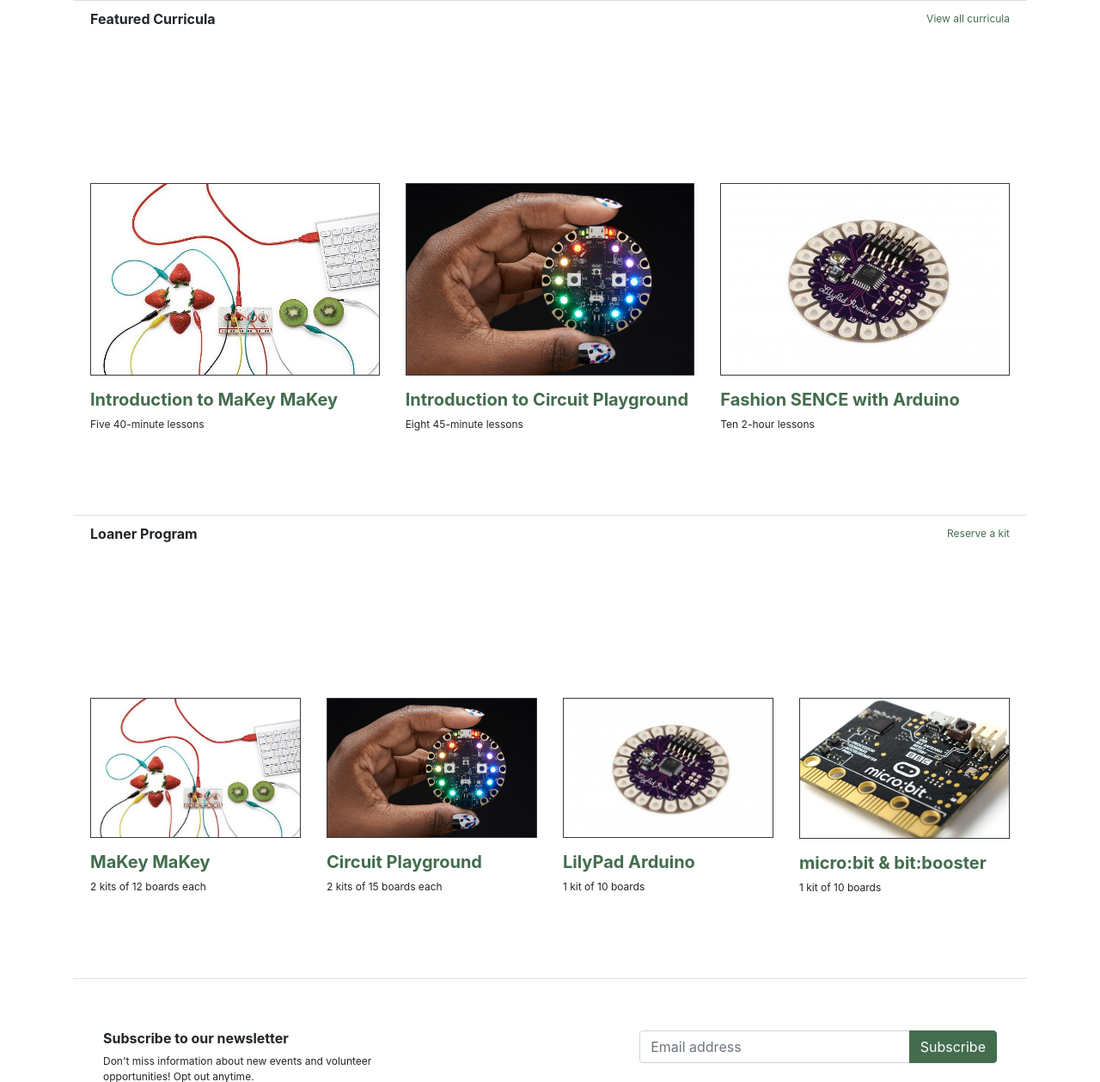
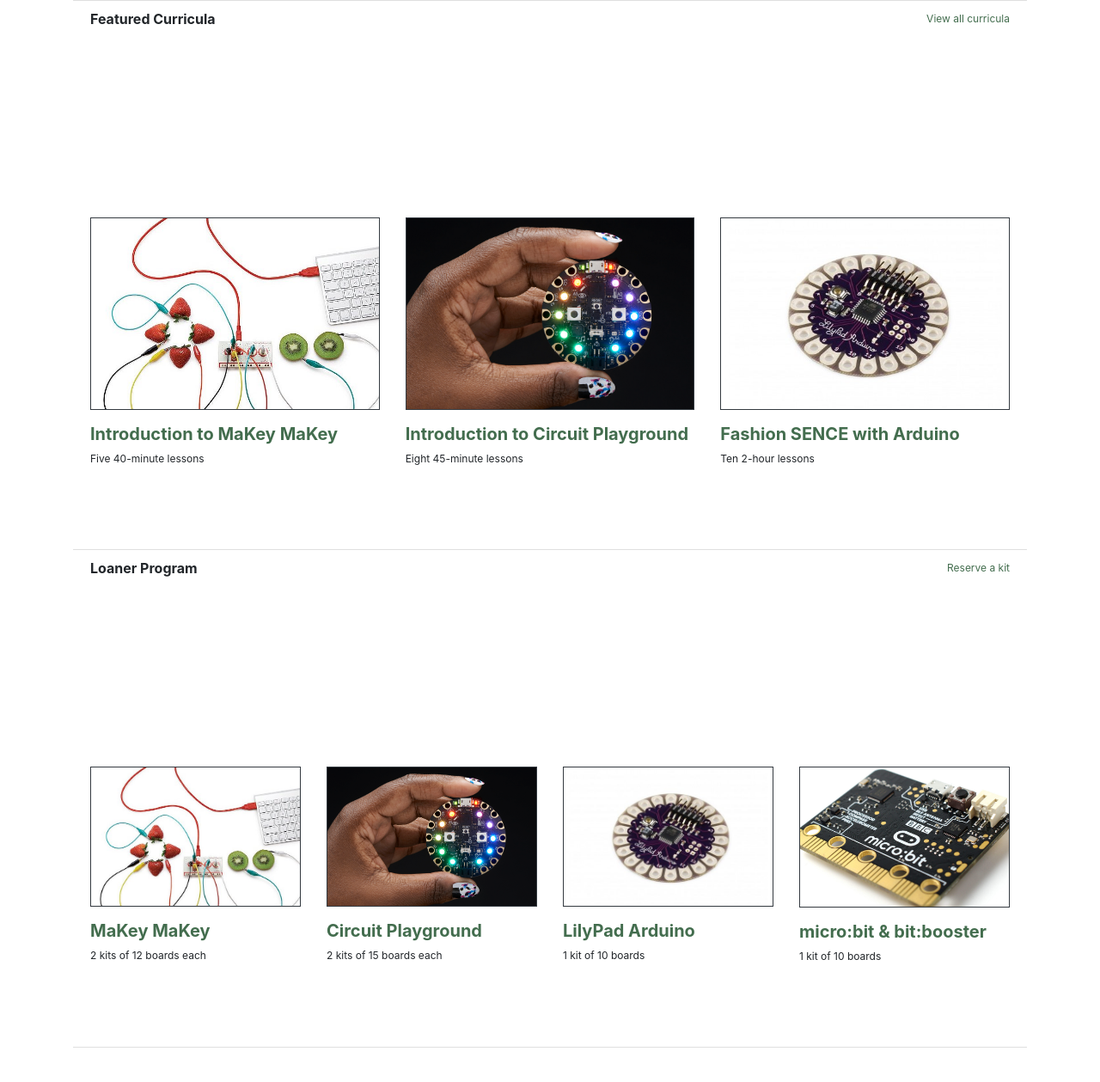
Before and after one commit to TeachFirstByte/firstbyte, a Django app: page / in a window 1280 px wide. Shown: the part 1091-2350 px from the top of the page at 86% size. Run offline with Django 3.2, Linux system fonts and the light colour scheme; some libraries are stand-ins or nearby versions.

Commit message:
made display block, px to rem, and overflow rules

```diff
--- a/firstbyte/static/firstbyte/style/main.css
+++ b/firstbyte/static/firstbyte/style/main.css
@@ -166,10 +166,13 @@ footer a:hover {
 }
 
 .curriculum a {
+    display: block;
     font-weight: normal;
     text-decoration: none;
     font-size: 0.75em;
-    min-height: 200px;
+    height: 15rem;
+    overflow-x: hidden;
+    overflow-y: auto;
 }
 
 .curriculum-text {
```
